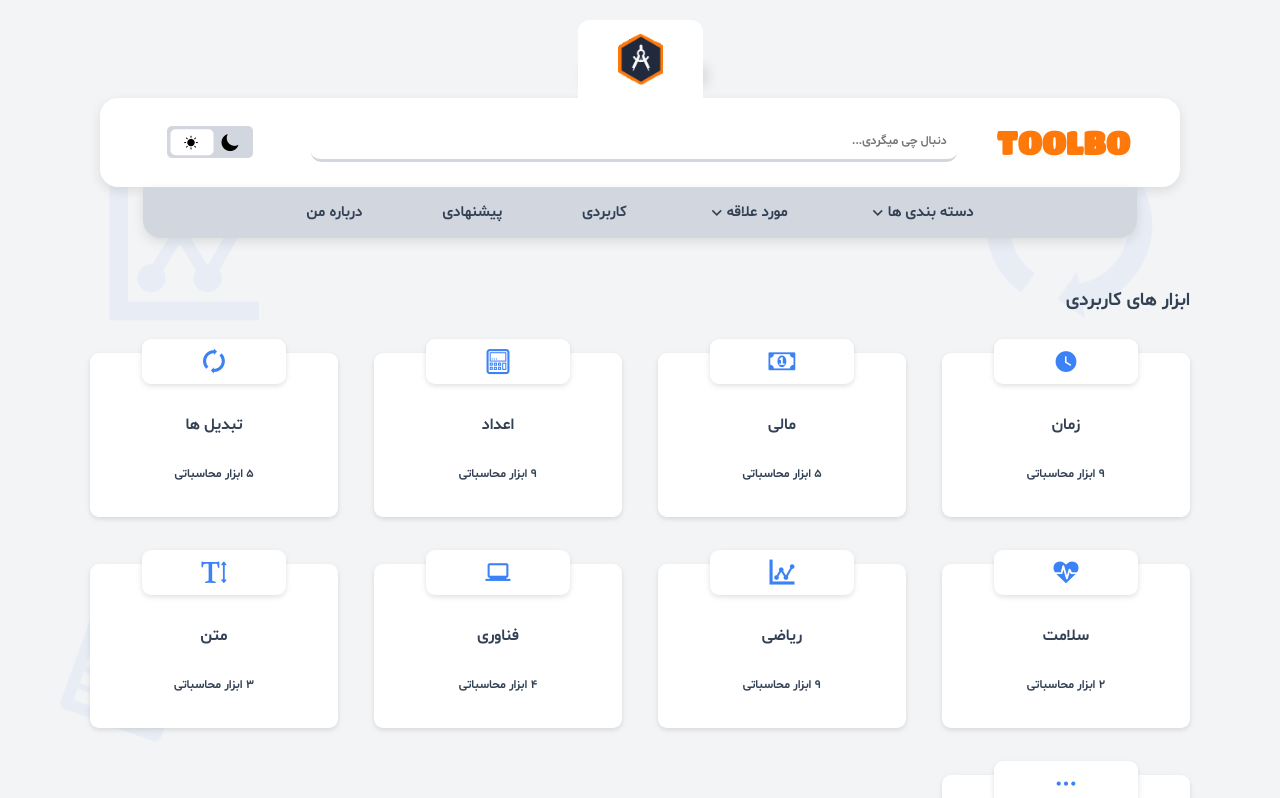
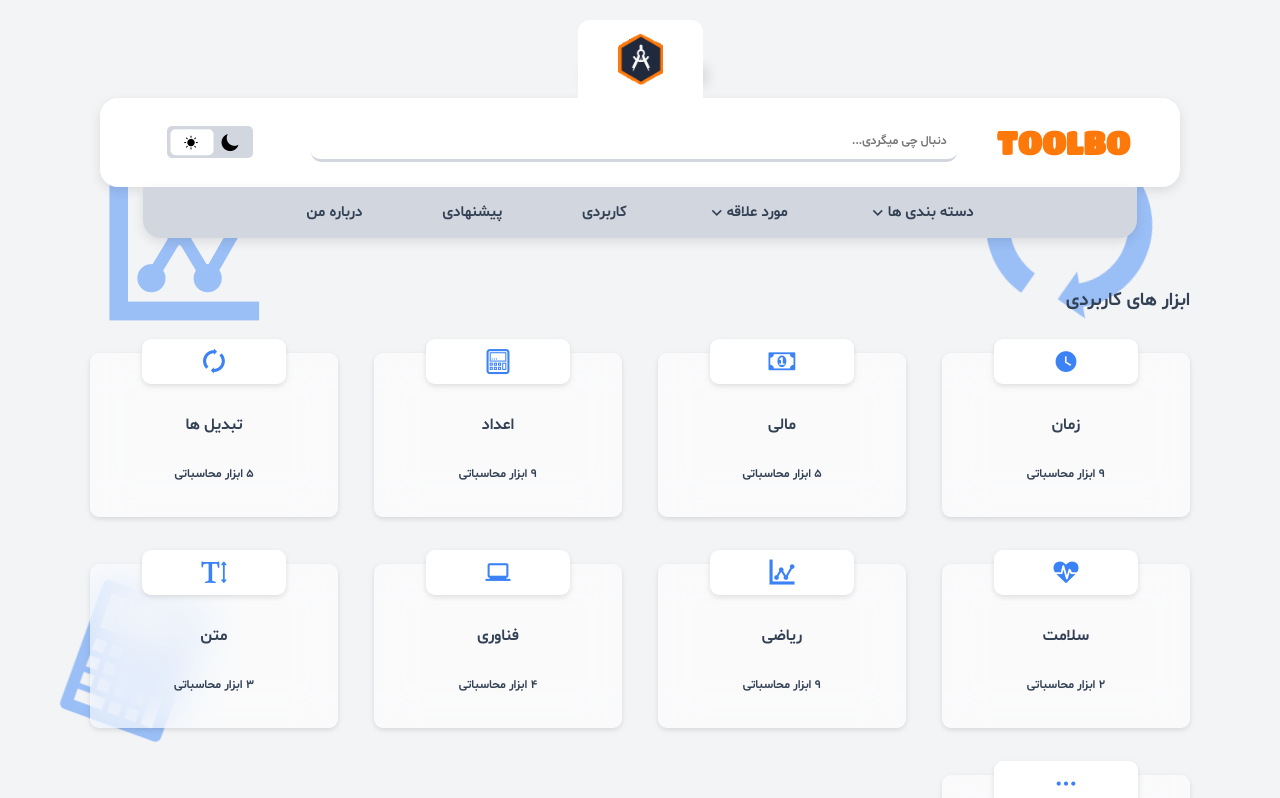
Before and after one commit to abolfazlj10/toolbo, a Vue app: page / in a window 1280 px wide. Shown: the top 798 px of the page. Built offline with nearby package versions, Linux system fonts and the light colour scheme.

Commit message:
change backround color in dark mode; added backdrop filter to the boxes

```diff
--- a/src/assets/base.css
+++ b/src/assets/base.css
@@ -32,7 +32,7 @@
   transition: all .3s ease-in-out;
 }
 .body_D{
-  background-color: #314355;
+  background-color: #1d2d44;
 }
 a {
   text-decoration: none !important;
--- a/src/components/box_home.vue
+++ b/src/components/box_home.vue
@@ -35,7 +35,8 @@
 </template>
 <style scoped>
 .box_h{
-    background-color: #FFFFFF;
+    background-color: #ffffff8f;
+    backdrop-filter: blur(20px);
     color:#334155;
     height: 128px;
     padding: 18px 0;
@@ -49,7 +50,8 @@
     transition: all .3s ease-in-out;
 }
 .box_h_D{
-    background-color: #0e2338;
+    background-color: #0e2338cf;
+    backdrop-filter: blur(20px);
     color: #ffffff;
 }
 .iconBox{
--- a/src/components/box_second.vue
+++ b/src/components/box_second.vue
@@ -20,7 +20,8 @@
 </template>
 <style scoped>
 .boxUsage{
-    background-color: #FFFFFF;
+    background-color: #ffffff73;
+    backdrop-filter: blur(20px);
     padding: 24px 10px;
     display: flex;
     flex-direction: column;
@@ -33,7 +34,8 @@
     text-align: center;
 }
 .boxUsage_D{
-    background-color:#0c243f;
+    background-color: #0e2338cf;
+    backdrop-filter: blur(20px);
 }
 .boxUsage:hover{
     box-shadow: 10px 5px 15px 10px rgb(0 0 0 / 16%), 0 2px 10px 0 rgb(0 0 0 / 12%);
@@ -47,7 +49,9 @@
 }
 .hoverBox{
     position: absolute;
-    background-color: #3b82f6;
+    /* background: linear-gradient(to right bottom ,#3b82f6,#2570eb); */
+    background: linear-gradient(to right bottom ,#609afa,#1e55af);
+    backdrop-filter: blur(20px);
     top: 0;
     left: 0;
     width: 100%;
--- a/src/components/iconCover.vue
+++ b/src/components/iconCover.vue
@@ -21,26 +21,29 @@
   color:#3b83f688;
 }
 .IC_D{
-	color:#3b83f688;
+	color:#6899c8;
 }
 .ic1{
   top: 70%;
   left: 3%;
-  opacity: .1;
+  opacity: .9;
+  /* filter:blur(1px); */
   transform: rotate(20deg);
   animation: icon 25s ease-in-out 0s infinite normal none;
 }
 .ic2{
   bottom: 60%;
   right: 10%;
-  opacity: .1;
+  opacity: .9;
+  /* filter:blur(1px); */
   transform: rotate(50deg);
   animation: rot 30s ease-in-out 0s infinite normal none;
 }
 .ic3{
   bottom: 60%;
   right: 80%;
-  opacity: .1;
+  opacity: .9;
+  /* filter:blur(1px); */
   font-size: 150px;
   animation: iconCustom 25s ease-in-out 0s infinite normal none;
 }
--- a/src/components/navBar.vue
+++ b/src/components/navBar.vue
@@ -211,6 +211,7 @@
 }
 .N_C{ /* nav center */
     background-color: #ffffff;
+    /* backdrop-filter: blur(20px); */
     display: grid;
     grid-template-columns: 1fr 12fr 2fr;
     align-items: center;
@@ -221,9 +222,11 @@
 }
 .N_C_D{
     background-color: #0e2338;
+    /* backdrop-filter: blur(20px); */
 }
 .N_B{ /* nav bottom */
     background-color:#d2d6de;
+    /* backdrop-filter: blur(20px); */
     color:#334155;
     width: 92%;
     margin:auto;
@@ -246,6 +249,7 @@
 }
 .N_B_D{
     background-color: #0c243f;
+    /* backdrop-filter: blur(20px); */
     color:#ffffff;
 }
 .N_B_D > *:hover{
```
